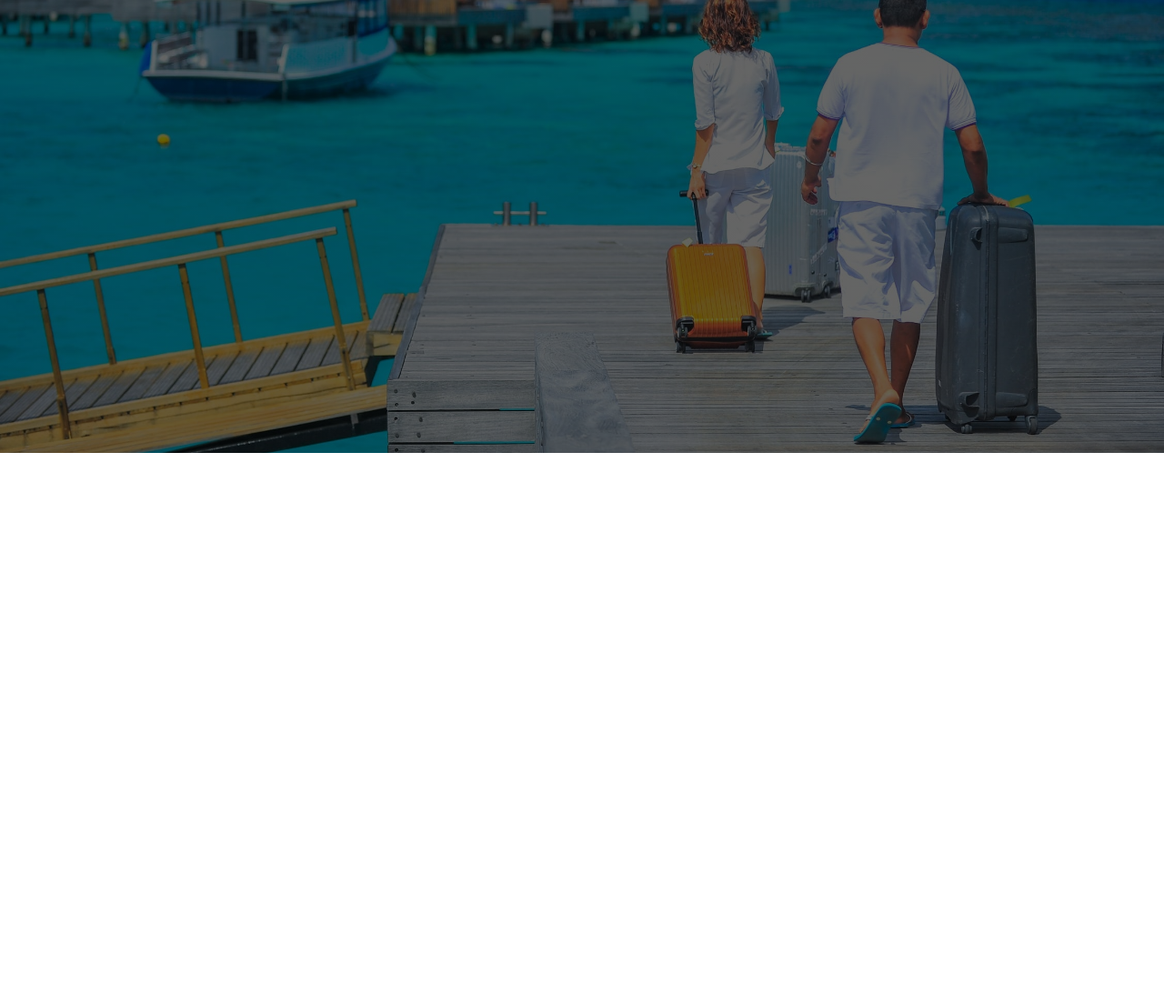
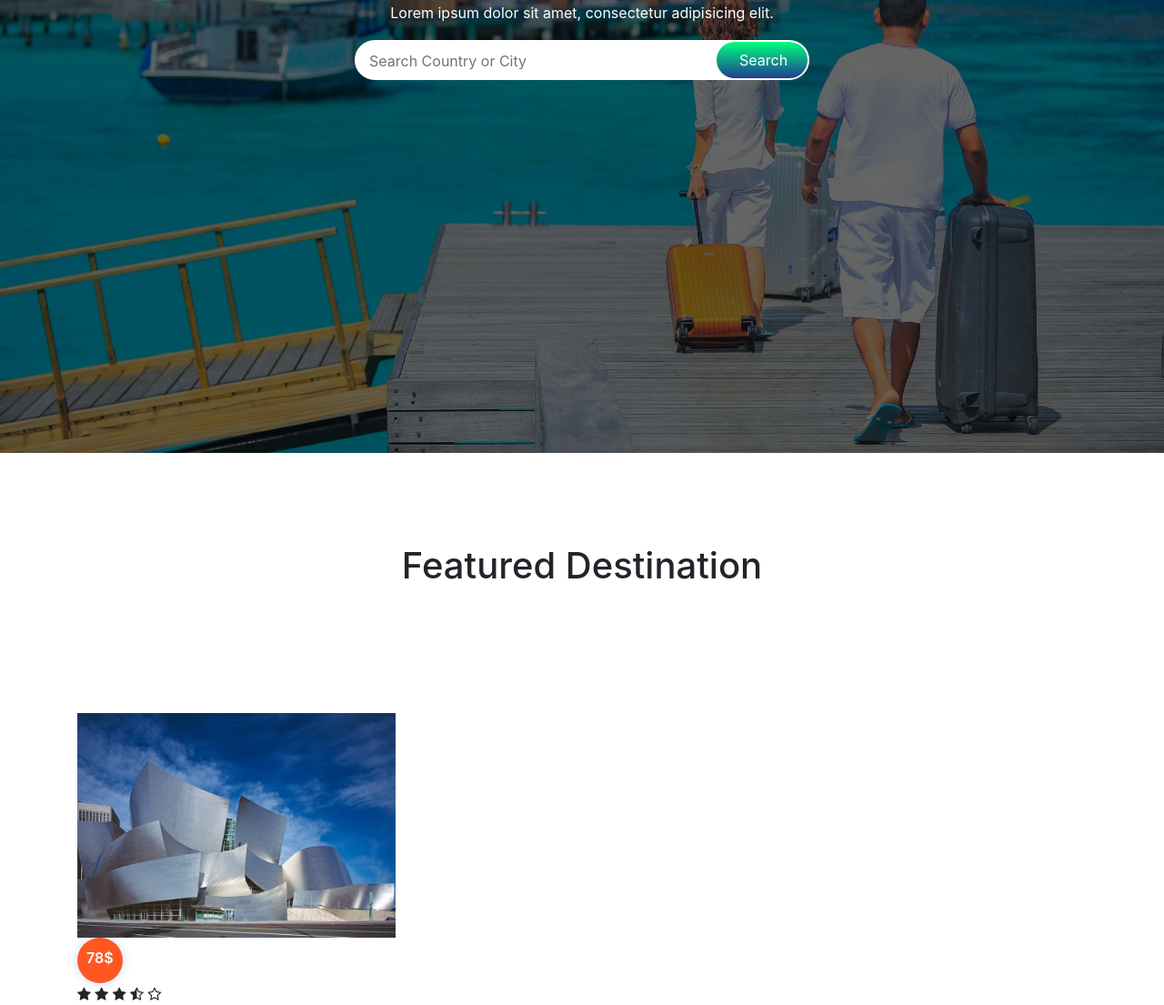
Before and after one commit to me6edi/Travel-Website-HTML-CSS-Bootstrap, a plain HTML site: page index.html in a window 1280 px wide. Shown: the part 302-1407 px from the top of the page at 91% size. Before the commit the page ends 800 px from the top, so only its background shows below. Drawn offline with nearby package versions, Linux system fonts and the light colour scheme.

Commit message:
search section

```diff
--- a/css/style.css
+++ b/css/style.css
@@ -9,6 +9,9 @@
     background-size: cover;
     background-position: center;
     background-attachment: fixed;
+    padding-top: 20px;
+    color: #fff;
+    text-align: center;
 }
 .header img{
     width: 170px;
@@ -25,3 +28,59 @@
     color: #fff;
     float: right;
 }
+.header h1{
+    padding-top: 200px;
+    padding-bottom: 0;
+    font-size: 55px;
+    text-align: center;
+}
+.header p{
+    margin: 18px 0;
+}
+.input-group{
+    width: 90%;
+    max-width: 500px;
+    border-radius: 30px;
+    background: #fff;
+    margin: auto;
+    padding: 2px;
+}
+.form-control{
+    border: 0 !important;
+    border-radius: 30px !important;
+    margin: 2px;
+    box-shadow: none !important;
+}
+.input-group-text{
+    width: 100px;
+    background-image: linear-gradient(#00ff7e,#1f3d90);
+    border: 0 !important;
+    color: #fff !important;
+    padding: 0 25px !important;
+    border-radius: 30px !important;
+    box-shadow: none;
+}
+
+/* features */
+.features{
+    text-align: center;
+    padding: 100px 0;
+}
+
+h1{
+    text-align: center;
+    padding-bottom: 30px;
+}
+.feature-img img{
+    width: 100%;
+}
+.price{
+    width: 50px;
+    height: 50px;
+    background: #ff5722;
+    color: #fff;
+    font-weight: 600;
+    border-radius: 50%;
+    padding: 10px;
+    box-shadow: 0 0 10px 1px rgba(37, 73,214, 0.18);
+}
--- a/index.html
+++ b/index.html
@@ -4,18 +4,56 @@
     <meta charset="UTF-8">
     <meta name="viewport" content="width=device-width, initial-scale=1.0">
     <title>Travel Website</title>
-    <link rel="stylesheet" href="https://cdn.jsdelivr.net/npm/bootstrap@4.5.3/dist/css/bootstrap.min.css" integrity="sha384-TX8t27EcRE3e/ihU7zmQxVncDAy5uIKz4rEkgIXeMed4M0jlfIDPvg6uqKI2xXr2" crossorigin="anonymous">
     <link rel="stylesheet" href="css/style.css">
+    <link rel="stylesheet" href="https://stackpath.bootstrapcdn.com/bootstrap/4.4.1/css/bootstrap.min.css" integrity="sha384-Vkoo8x4CGsO3+Hhxv8T/Q5PaXtkKtu6ug5TOeNV6gBiFeWPGFN9MuhOf23Q9Ifjh" crossorigin="anonymous">
+    <link rel="stylesheet" href="https://stackpath.bootstrapcdn.com/font-awesome/4.7.0/css/font-awesome.min.css">
+    <script src="https://code.jquery.com/jquery-3.4.1.slim.min.js" integrity="sha384-J6qa4849blE2+poT4WnyKhv5vZF5SrPo0iEjwBvKU7imGFAV0wwj1yYfoRSJoZ+n" crossorigin="anonymous"></script>
+    <script src="https://cdn.jsdelivr.net/npm/popper.js@1.16.0/dist/umd/popper.min.js" integrity="sha384-Q6E9RHvbIyZFJoft+2mJbHaEWldlvI9IOYy5n3zV9zzTtmI3UksdQRVvoxMfooAo" crossorigin="anonymous"></script>
+    <script src="https://stackpath.bootstrapcdn.com/bootstrap/4.4.1/js/bootstrap.min.js" integrity="sha384-wfSDF2E50Y2D1uUdj0O3uMBJnjuUD4Ih7YwaYd1iqfktj0Uod8GCExl3Og8ifwB6" crossorigin="anonymous"></script>
+
 </head>
 <body>
 
     <section class="header">
         <div class="container">
             <!-- <img src="img/logo.png"> -->
-            <h1>TripTok</h1>
+            <!-- <h1>TripTok</h1> -->
             <button type="button" class="login-btn">Login</button>
         </div>
+        <h1>Travel Acroos The Globe</h1>
+        <p>Lorem ipsum dolor sit amet, consectetur adipisicing elit.</p>
+        <div class="input-group">
+            <input type="text" class="form-control" placeholder="Search Country or City">
+            <div class="input-group-append">
+                <button type="submit" class="input-group-text btn">Search</button>
+            </div>
+        </div>
     </section>
-
+    <section>
+        <div class="features">
+            <h1>Featured Destination</h1>
+        </div>
+    </section>
+    <div class="container">
+        <div class="row">
+            <div class="col-md-4">
+                <div class="feature-box">
+                    <div class="feature-img">
+                        <img src="img/image-1.jpg">
+                        <div class="price">
+                            <p>78$</p>
+                        </div>
+                        <div class="rating">
+                            <i class="fa fa-star"></i>
+                            <i class="fa fa-star"></i>
+                            <i class="fa fa-star"></i>
+                            <i class="fa fa-star-half-o"></i>
+                            <i class="fa fa-star-o"></i>
+                        </div>
+                    </div>
+                </div>
+            </div>
+        </div>
+    </div>
 </body>
 </html>
```
Also changed, not shown: img/image-1.jpg (added).
